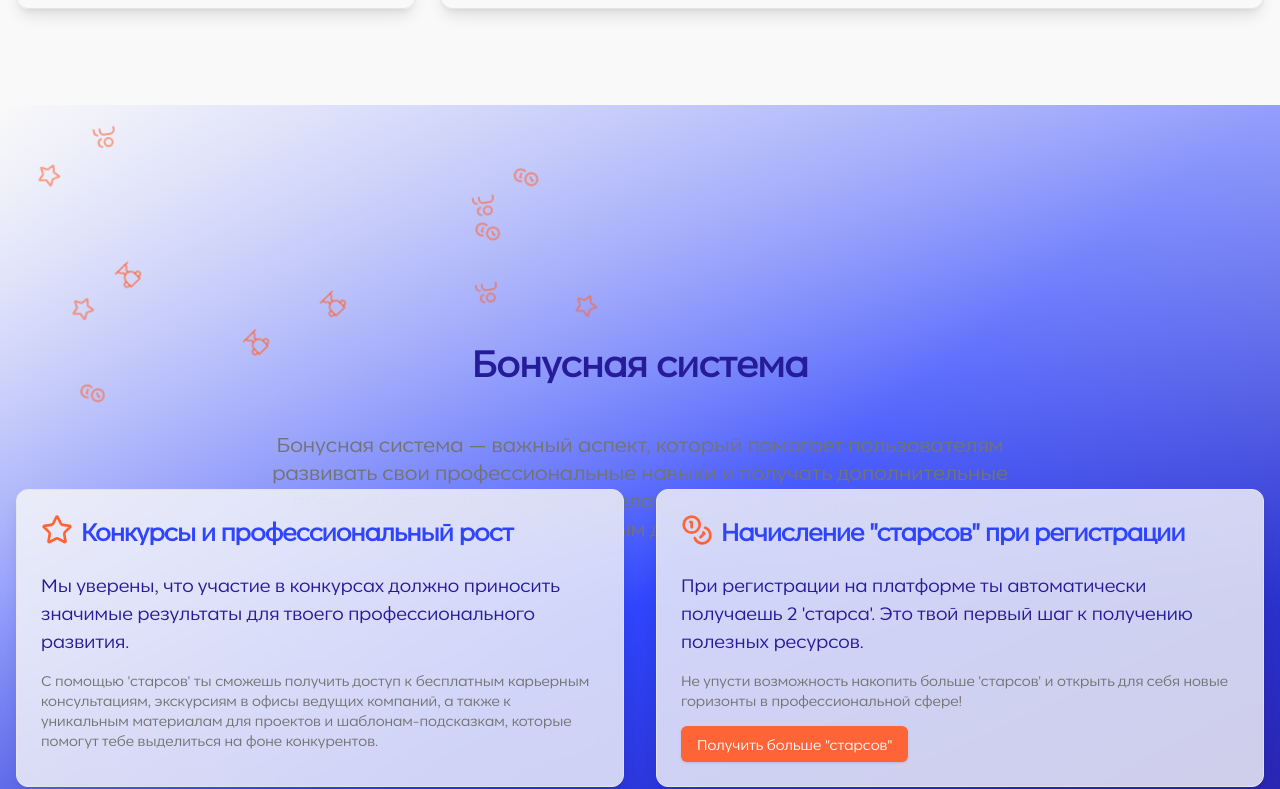
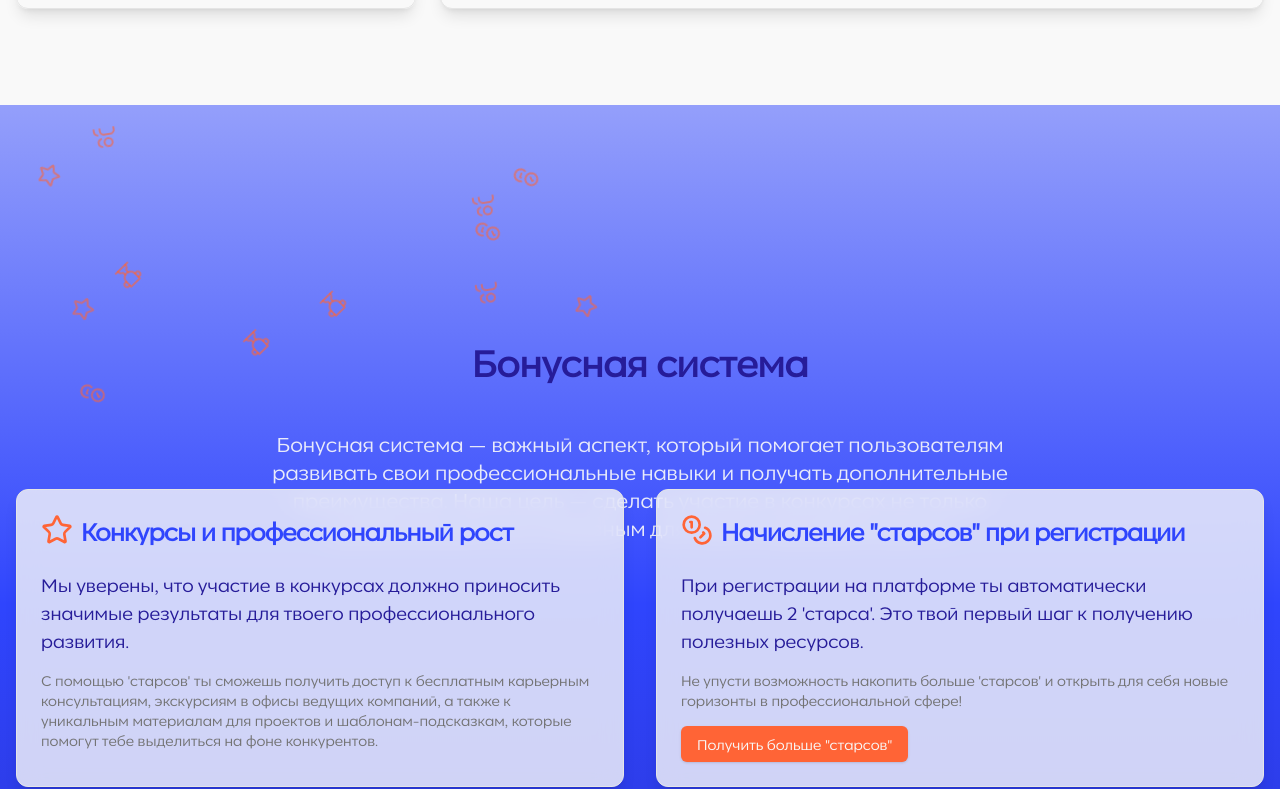
Before and after one commit to Leladatan/start_stock_frontend, a Next.js app: page / in a window 1280 px wide. Shown: the part 3569-4358 px from the top of the page. Built offline with nearby package versions, Linux system fonts and the light colour scheme.

Commit message:
Refactor: изменил цвета

```diff
--- a/src/views/(site)/home/ui/sections/animations-blocks-section/index.tsx
+++ b/src/views/(site)/home/ui/sections/animations-blocks-section/index.tsx
@@ -26,7 +26,7 @@ const AnimationsBlocksSection = () => {
   return (
     <section
       ref={containerRef}
-      className="relative min-h-screen overflow-hidden flex items-center bg-gradient-to-br from-backgrounds-light via-backgrounds-blue to-backgrounds-indigo pt-20"
+      className="relative min-h-screen overflow-hidden flex items-center bg-text-blue pt-20"
     >
       <div className="absolute inset-0 bg-gradient-to-b from-backgrounds-light via-transparent to-backgrounds-indigo opacity-50" />
       <div className="container mx-auto px-4 relative z-10 py-14">
@@ -37,7 +37,7 @@ const AnimationsBlocksSection = () => {
           Бонусная система
         </motion.h2>
         <motion.p
-          className="text-xl text-center text-text-gray max-w-3xl mx-auto"
+          className="text-xl text-center text-text-light/90 max-w-3xl mx-auto"
           style={{ y }}
         >
           Бонусная система — важный аспект, который помогает пользователям развивать свои профессиональные навыки и
```
